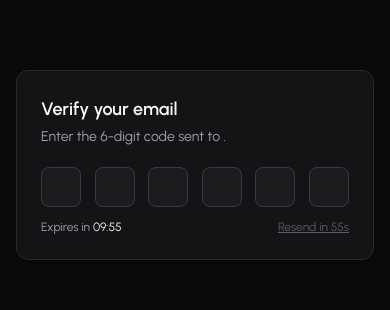
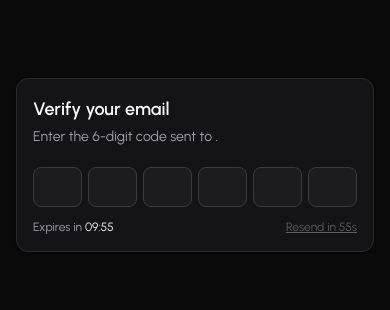
Before and after one commit to MIKOXO/Resumate, a React (Vite) app in the folder client/: page /verify-email in a window 390 px wide. Shown: the part 257-567 px from the top of the page. Built offline with nearby package versions, Linux system fonts and the light colour scheme; no server answers.

Commit message:
style(ui): improve responsiveness of auth components

```diff
--- a/client/src/components/OTPInput.jsx
+++ b/client/src/components/OTPInput.jsx
@@ -97,7 +97,7 @@ const OTPInput = ({ onComplete, onResend, resendLoading }) => {
 
   return (
     <div className="space-y-3">
-      <div className="flex justify-between gap-2">
+      <div className="flex justify-between gap-1.5 sm:gap-2">
         {digits.map((d, i) => (
           <motion.input
             key={i}
@@ -110,7 +110,7 @@ const OTPInput = ({ onComplete, onResend, resendLoading }) => {
             onKeyDown={(e) => handleKeyDown(i, e)}
             onPaste={handlePaste}
             whileFocus={{ scale: 1.05 }}
-            className="h-10 w-10 rounded-md border border-strong bg-elevated text-center text-sm text-primary outline-none focus:border-accent-primary transition-colors"
+            className="h-10 w-full min-w-0 rounded-md border border-strong bg-elevated text-center text-sm text-primary outline-none focus:border-accent-primary transition-colors"
           />
         ))}
       </div>
--- a/client/src/components/authUi.jsx
+++ b/client/src/components/authUi.jsx
@@ -18,7 +18,7 @@ export const AuthCard = ({ children, className }) => (
     </div>
     <motion.div
       {...CARD_ANIM}
-      className={cn('w-full max-w-sm rounded-lg border border-default bg-surface p-6 shadow-sm', className)}
+      className={cn('w-full max-w-sm rounded-lg border border-default bg-surface p-4 sm:p-6 shadow-sm', className)}
     >
       {children}
     </motion.div>
--- a/client/src/pages/Login.jsx
+++ b/client/src/pages/Login.jsx
@@ -86,7 +86,7 @@ const Login = () => {
         </button>
       </form>
 
-      <div className="mt-4 flex items-center justify-between text-sm">
+      <div className="mt-4 flex flex-col gap-1 text-sm sm:flex-row sm:items-center sm:justify-between">
         <p className="text-muted">
           Don't have an account?{' '}
           <Link to="/signup" className="text-accent-primary hover:underline">Sign up</Link>
```
